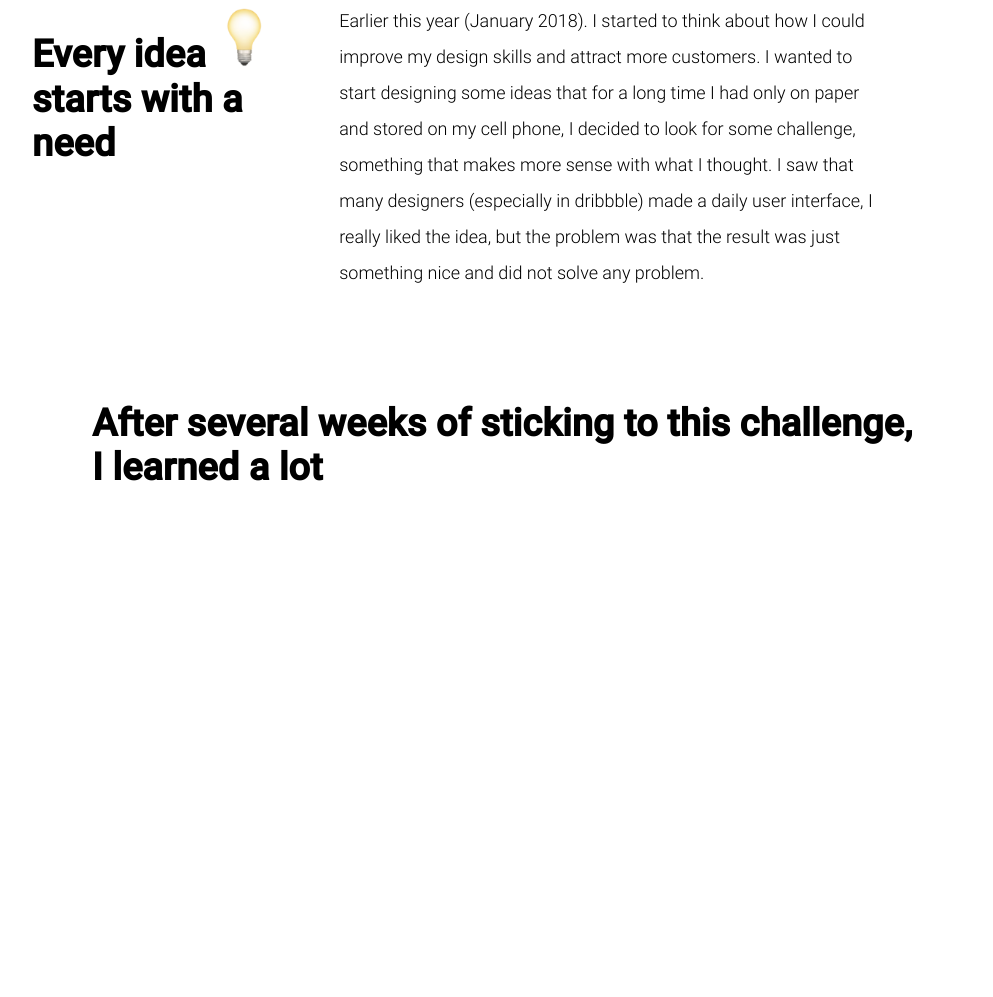
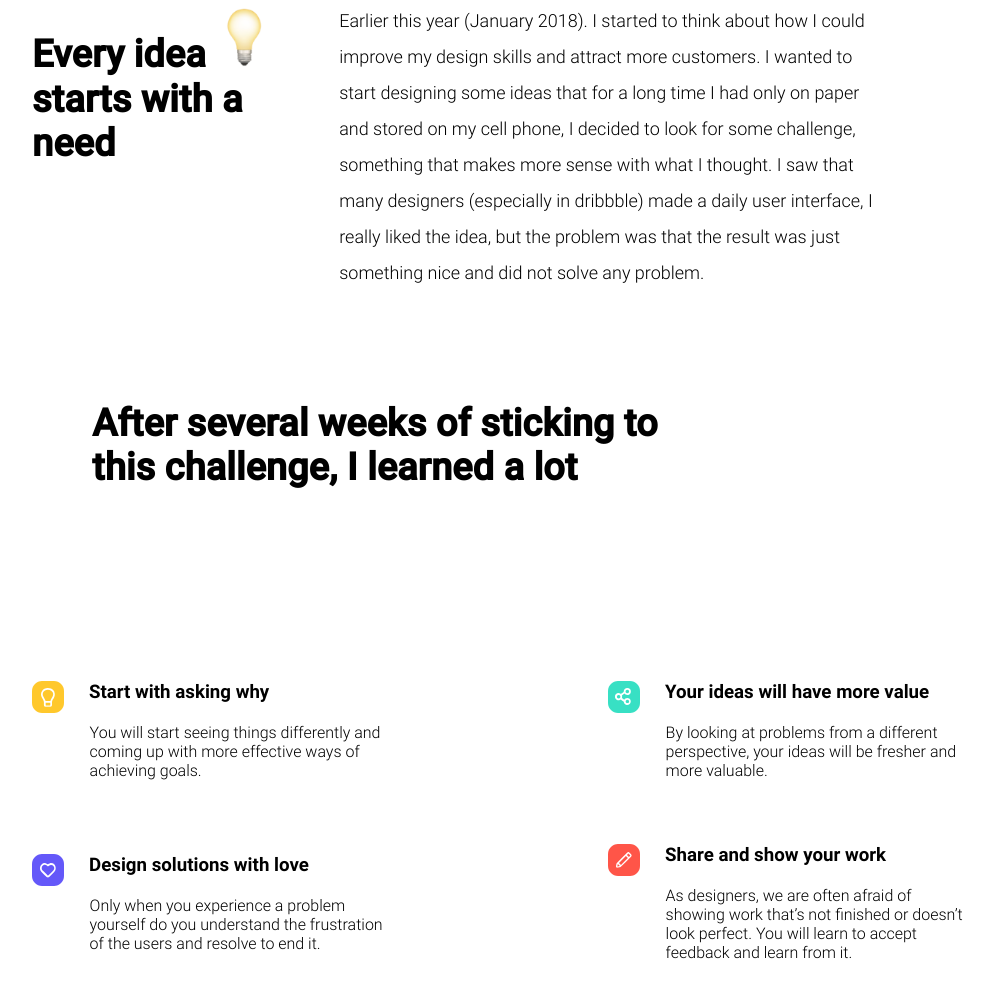
Before and after one commit to thomaserdmenger/superCode-Design-Project, a plain HTML site: page index.html in a window 1280 px wide. Shown: the part 1722-2719 px from the top of the page, without its empty margins (96-1089 px from the left). Before the commit the page ends 2403 px from the top, so only its background shows below. Drawn offline with Linux system fonts and the light colour scheme.

Commit message:
Add Idea Grid Section

```diff
--- a/index.html
+++ b/index.html
@@ -65,6 +65,63 @@
             After several weeks of sticking to this challenge, I learned a lot
           </h2>
         </section>
+        <section>
+          <div class="ideas-grid">
+            <div class="ideas-items">
+              <article>
+                <img
+                  src="./assets/images/title02.svg"
+                  alt="Lamp Icon"
+                />
+                <h4>Start with asking why</h4>
+              </article>
+              <p>
+                You will start seeing things differently and coming up with more
+                effective ways of achieving goals.
+              </p>
+            </div>
+            <div class="ideas-items">
+              <article>
+                <img
+                  src="./assets/images/title04.svg"
+                  alt="Lamp Icon"
+                />
+                <h4>Your ideas will have more value</h4>
+              </article>
+              <p>
+                By looking at problems from a different perspective, your ideas
+                will be fresher and more valuable.
+              </p>
+            </div>
+            <div class="ideas-items">
+              <article>
+                <img
+                  src="./assets/images/title01.svg"
+                  alt="Lamp Icon"
+                />
+                <h4>Design solutions with love</h4>
+              </article>
+              <p>
+                Only when you experience a problem yourself do you understand
+                the frustration of the users and resolve to end it.
+              </p>
+            </div>
+            <div class="ideas-items">
+              <article>
+                <img
+                  src="./assets/images/title03.svg"
+                  alt="Lamp Icon"
+                />
+                <h4>Share and show your work</h4>
+              </article>
+              <p>
+                As designers, we are often afraid of showing work that’s not
+                finished or doesn’t look perfect. You will learn to accept
+                feedback and learn from it.
+              </p>
+            </div>
+          </div>
+        </section>
       </main>
     </div>
   </body>
--- a/style.css
+++ b/style.css
@@ -140,7 +140,6 @@ header {
   padding-right: 20vw;
   display: flex;
   flex-direction: column;
-  margin-bottom: 12rem;
 }
 
 .idea-section div {
@@ -165,4 +164,38 @@ header {
 
 .idea-section > h2 {
   padding-left: 3.75rem;
+  width: 50vw;
+  margin-bottom: 12rem;
 }
+
+/* ! Ideas Grid Section */
+
+.ideas-grid {
+  width: 80vw;
+  margin: 0 auto;
+  display: grid;
+  grid-template-columns: repeat(2, 1fr);
+  gap: 5vw 10vw;
+  margin-bottom: 17rem;
+}
+
+.ideas-items {
+  display: flex;
+  flex-direction: column;
+  justify-content: center;
+  width: 28vw;
+}
+
+.ideas-items article {
+  display: flex;
+  margin-bottom: 0.625rem;
+}
+
+.ideas-items article img {
+  width: 32px;
+  margin-right: 1.5625rem;
+}
+
+.ideas-items p {
+  margin-left: 3.6rem;
+}
```
